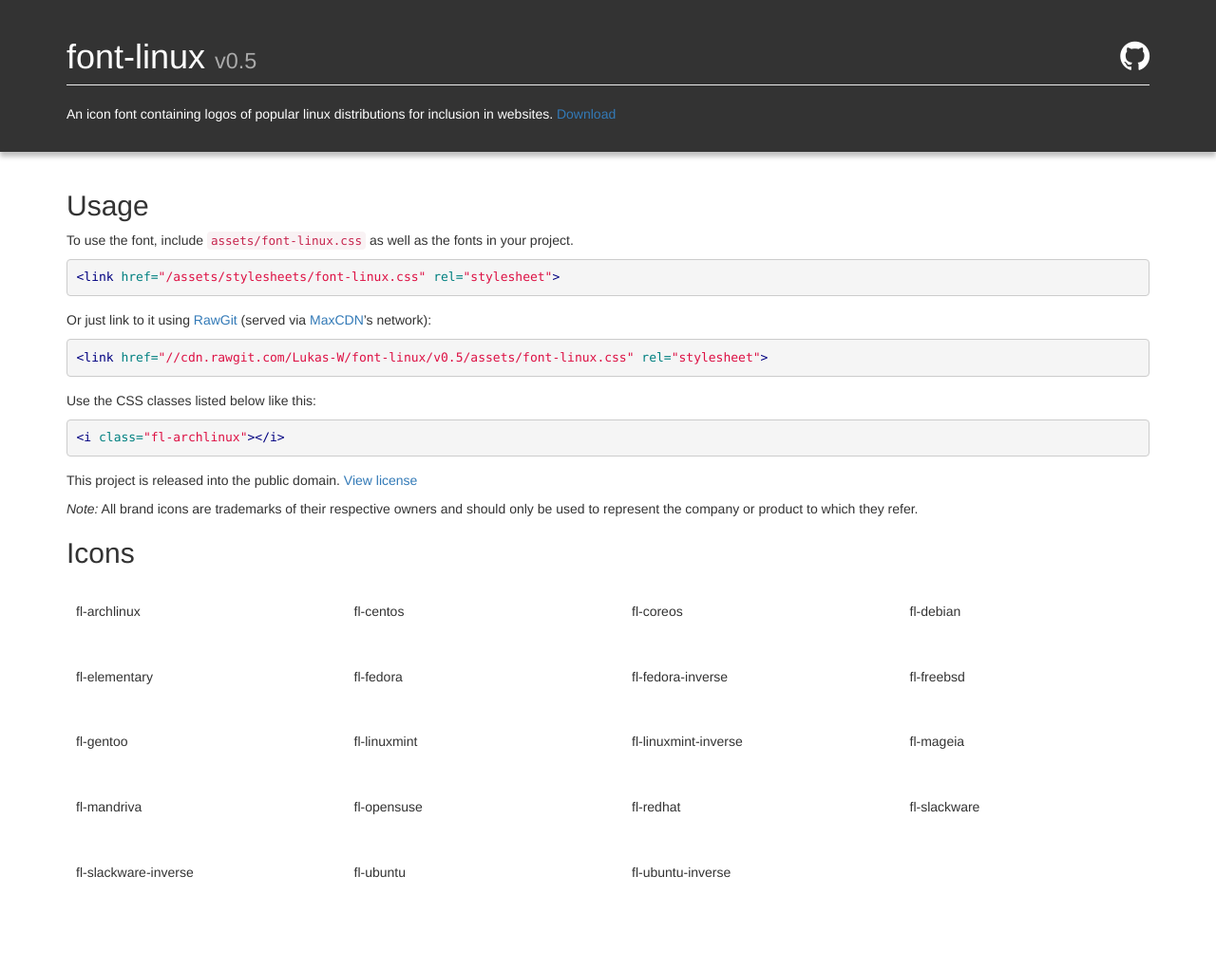
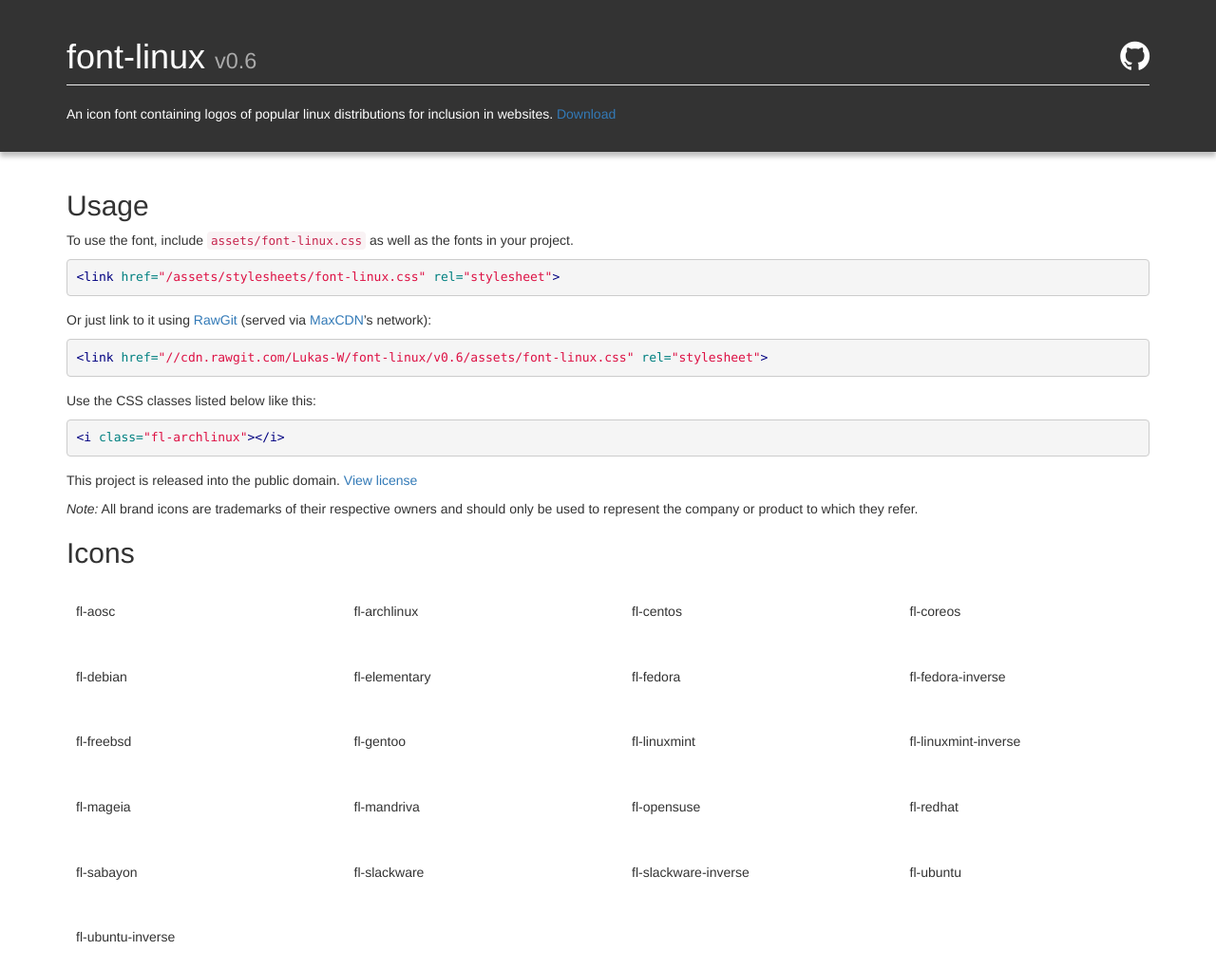
Before and after one commit to lukas-w/font-logos, a Jekyll site: the page built from index.html, in a window 1280 px wide. Shown: the whole page at 95% size. Built offline with Jekyll 4.4.1, drawn with Linux system fonts in a browser that asks for light colours; nearby versions of some CDN libraries; some web fonts are replaced; before the commit the page ends 952 px from its top, so only the background shows below that.

Commit message:
Update to v0.6

```diff
--- a/_data/fl.yaml
+++ b/_data/fl.yaml
@@ -1,5 +1,6 @@
-version: 0.5
+version: 0.6
 icons:
+    - aosc
     - archlinux
     - centos
     - coreos
@@ -15,6 +16,7 @@ icons:
     - mandriva
     - opensuse
     - redhat
+    - sabayon
     - slackware
     - slackware-inverse
     - ubuntu
```
